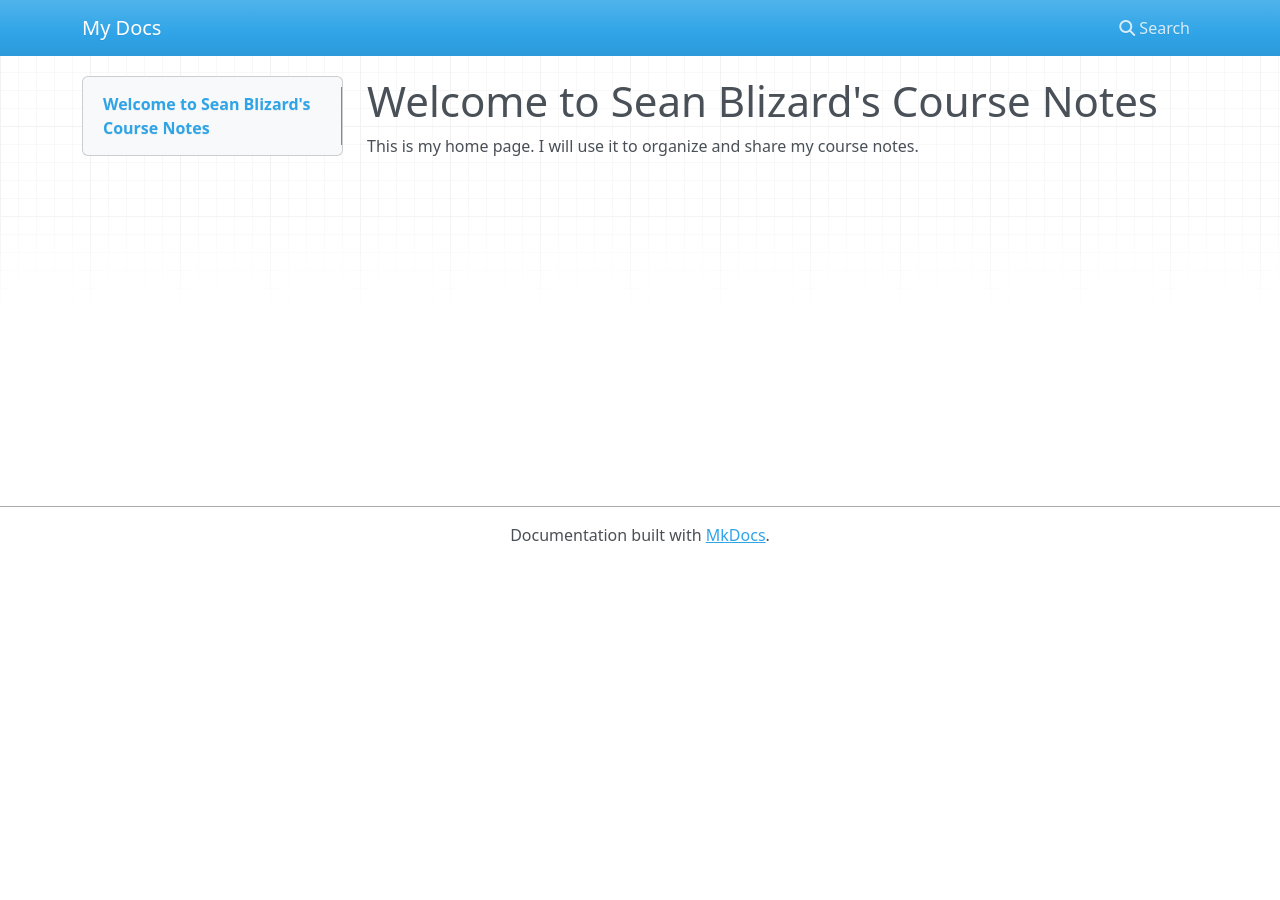
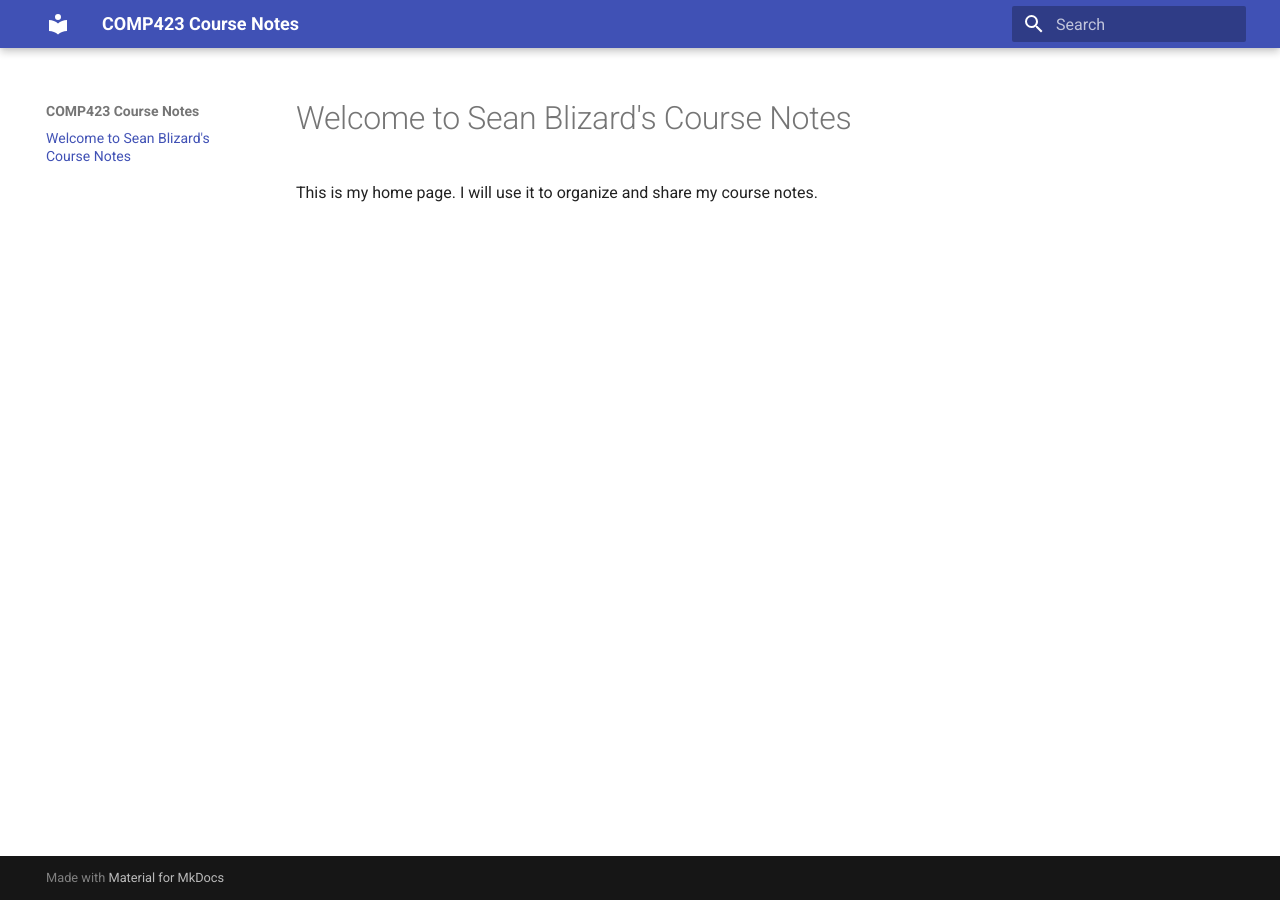
Before and after one commit to sblizard/423-class-notes, an MkDocs documentation site: the page built from docs/index.md, in a window 1280 px wide. Built offline with MkDocs 1.6.1 and Material for MkDocs 9.7.7, drawn with Linux system fonts in a browser that asks for light colours; nearby versions of some CDN libraries.

Commit message:
update mkdoxs.yml

```diff
--- a/mkdocs.yml
+++ b/mkdocs.yml
@@ -1 +1,3 @@
-site_name: My Docs
+site_name: COMP423 Course Notes
+theme:
+  name: material
```
